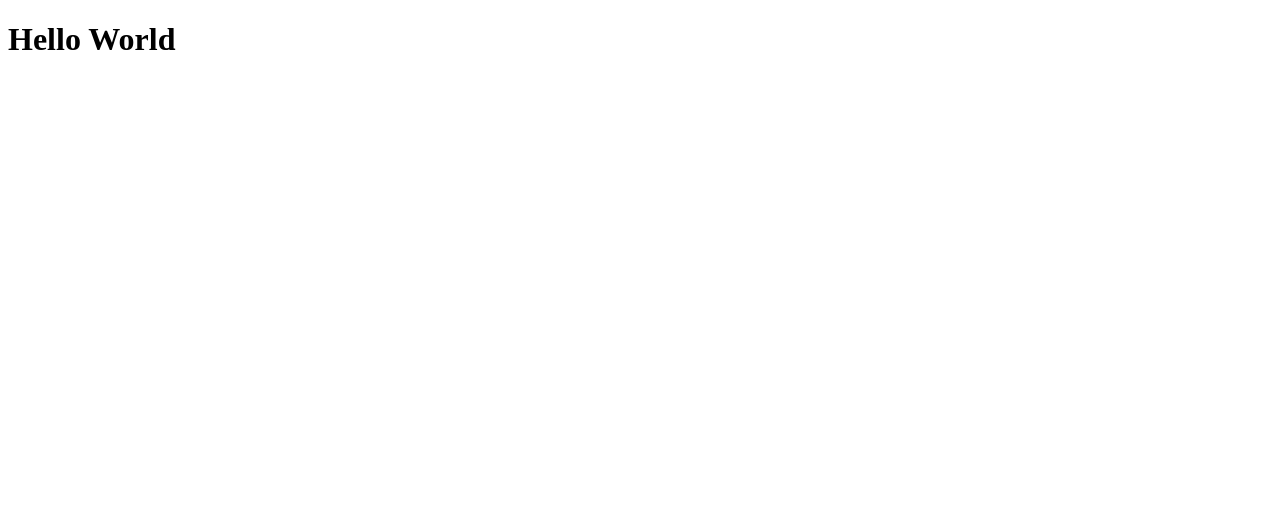
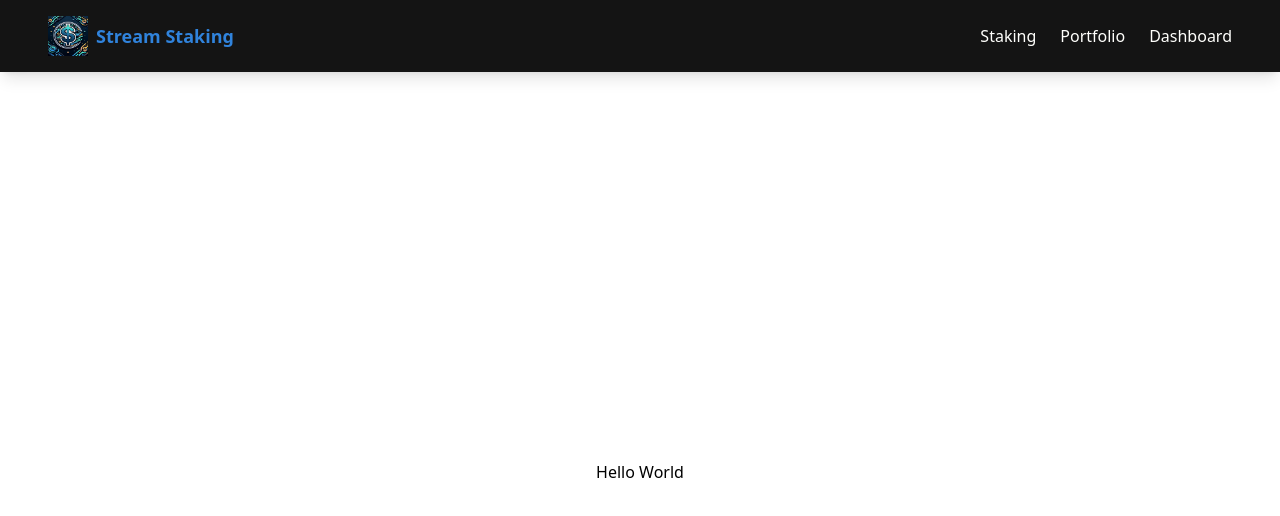
Before and after one commit to anth-riv/StakeStream, a Next.js app: page / in a window 1280 px wide. Shown: the top 516 px of the page. Built offline with nearby package versions, Linux system fonts and the light colour scheme.

Commit message:
Implemented header and logo integration

```diff
--- /dev/null
+++ b/src/components/Header.tsx
@@ -0,0 +1,28 @@
+import Image from 'next/image';
+import Link from 'next/link';
+
+const Header = () => {
+  return (
+    <header className="bg-dark shadow-lg">
+      <nav className="container mx-auto flex items-center justify-between py-4 px-6 md:px-12">
+        <div className="flex items-center">
+          <Link href="/" passHref>
+            <div className="flex items-center cursor-pointer">
+              <Image src="/StreamStaking-logo.png" alt="Logo" width={40} height={40} />
+              <span className="text-lg font-bold text-primary hover:text-light transition-colors ml-2">
+                Stream Staking
+              </span>
+            </div>
+          </Link>
+        </div>
+        <div className="hidden md:flex items-center space-x-6">
+          <Link href="/staking" passHref><span className="text-light hover:text-primary transition-colors cursor-pointer">Staking</span></Link>
+          <Link href="/portfolio" passHref><span className="text-light hover:text-primary transition-colors cursor-pointer">Portfolio</span></Link>
+          <Link href="/dashboard" passHref><span className="text-light hover:text-primary transition-colors cursor-pointer">Dashboard</span></Link>
+        </div>
+      </nav>
+    </header>
+  );
+};
+
+export default Header;
--- /dev/null
+++ b/src/components/Layout.tsx
@@ -0,0 +1,17 @@
+import React, { ReactNode } from 'react';
+import Header from './Header';
+
+type LayoutProps = {
+  children: ReactNode;
+};
+
+const Layout: React.FC<LayoutProps> = ({ children }) => {
+  return (
+    <>
+      <Header />
+      <main>{children}</main>
+    </>
+  );
+};
+
+export default Layout;
--- /dev/null
+++ b/src/pages/_app.tsx
@@ -0,0 +1,8 @@
+import '../styles/globals.css';
+import type { AppProps } from 'next/app';
+
+function MyApp({ Component, pageProps }: AppProps) {
+  return <Component {...pageProps} />;
+}
+
+export default MyApp;
--- a/src/pages/index.tsx
+++ b/src/pages/index.tsx
@@ -1,9 +1,11 @@
-import Image from 'next/image'
+import Layout from '../components/Layout';
 
 export default function Home() {
   return (
-    <main className="flex min-h-screen items-center justify-center">
-      <h1>Hello World</h1>
-    </main>
-  )
+    <Layout>
+      <div className="flex min-h-screen items-center justify-center">
+        <h1>Hello World</h1>
+      </div>
+    </Layout>
+  );
 }
--- a/src/styles/globals.css
+++ b/src/styles/globals.css
@@ -1,27 +1,3 @@
 @tailwind base;
 @tailwind components;
 @tailwind utilities;
-
-:root {
-  --foreground-rgb: 0, 0, 0;
-  --background-start-rgb: 214, 219, 220;
-  --background-end-rgb: 255, 255, 255;
-}
-
-@media (prefers-color-scheme: dark) {
-  :root {
-    --foreground-rgb: 255, 255, 255;
-    --background-start-rgb: 0, 0, 0;
-    --background-end-rgb: 0, 0, 0;
-  }
-}
-
-body {
-  color: rgb(var(--foreground-rgb));
-  background: linear-gradient(
-      to bottom,
-      transparent,
-      rgb(var(--background-end-rgb))
-    )
-    rgb(var(--background-start-rgb));
-}
--- a/tailwind.config.ts
+++ b/tailwind.config.ts
@@ -13,6 +13,11 @@ const config: Config = {
         'gradient-conic':
           'conic-gradient(from 180deg at 50% 50%, var(--tw-gradient-stops))',
       },
+      colors: {
+        dark: '#141414',
+        light: '#FFFFFC',
+        primary: '#3083DC',
+      },
     },
   },
   plugins: [],
```
Also changed, not shown: public/StreamStaking-logo.png (added).
